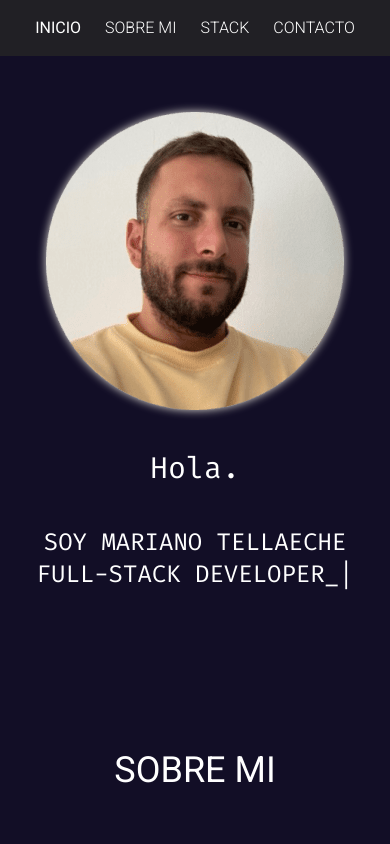
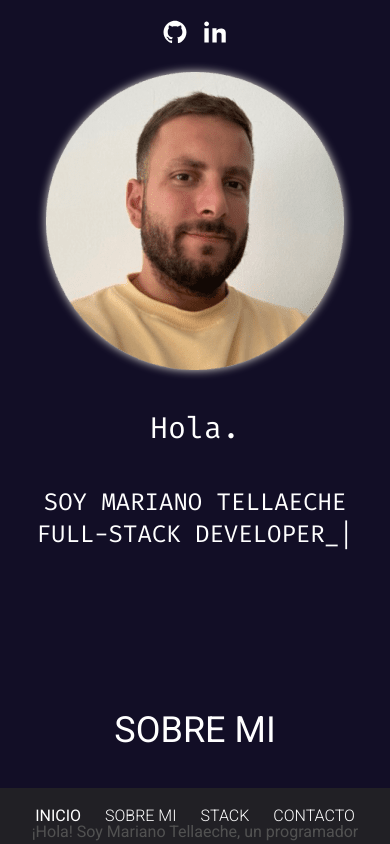
Before and after one commit to marianotella/marianotella, a React (Vite) app: page / in a window 390 px wide. Shown: the top 844 px of the page. Built offline with nearby package versions, Linux system fonts and the light colour scheme.

Commit message:
adjust some classes to be more responsive

```diff
--- a/src/App.tsx
+++ b/src/App.tsx
@@ -8,14 +8,15 @@
 
 function App() {
   return (
+    <>
       <div className="bg-[#120E26] text-white p-6 m-0 w-full h-full" id="start">
-      <div className="fixed top-0 left-0 right-0 md:top-6 md:right-10 md:left-auto z-10">
+        <div className="fixed bottom-0 left-0 right-0 md:top-6 md:right-10 md:left-auto md:bottom-auto z-10">
           <Menu />
         </div>
-      <header className="mt-20 mx-auto md:w-3/5">
+        <header className="mt-10 md:mt-20 mx-auto md:w-3/5">
           <Header />
         </header>
-      <section className="mt-20 pt-20 mx-auto md:w-3/5" id="about-me">
+        <section className="mt-20 pt-20 mx-auto md:w-2/6" id="about-me">
           <AboutMe />
         </section>
         <section className="mt-20 pt-20 mx-auto md:w-3/5" id="stack">
@@ -27,10 +28,11 @@
         <section className="mt-20 pt-20 max-auto w-full mb-10">
           <Footer />
         </section>
-      <aside className="md:fixed bottom-10 right-8">
+      </div>
+      <aside className="mx-auto w-full absolute top-5 md:fixed md:w-auto md:top-auto md:bottom-10 md:right-8 ">
         <Social />
       </aside>
-    </div>
+    </>
   )
 }
 
```
Lines whose indentation alone changed are shown as unchanged.
